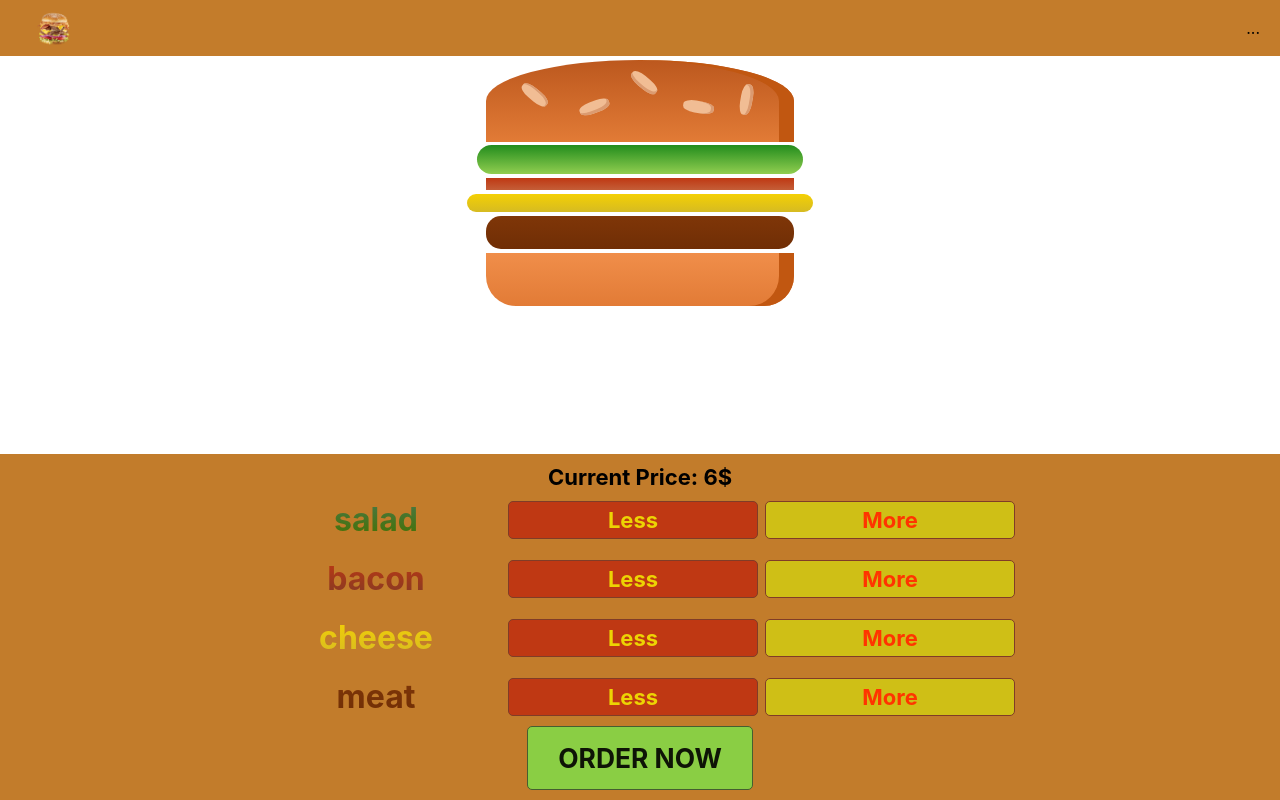
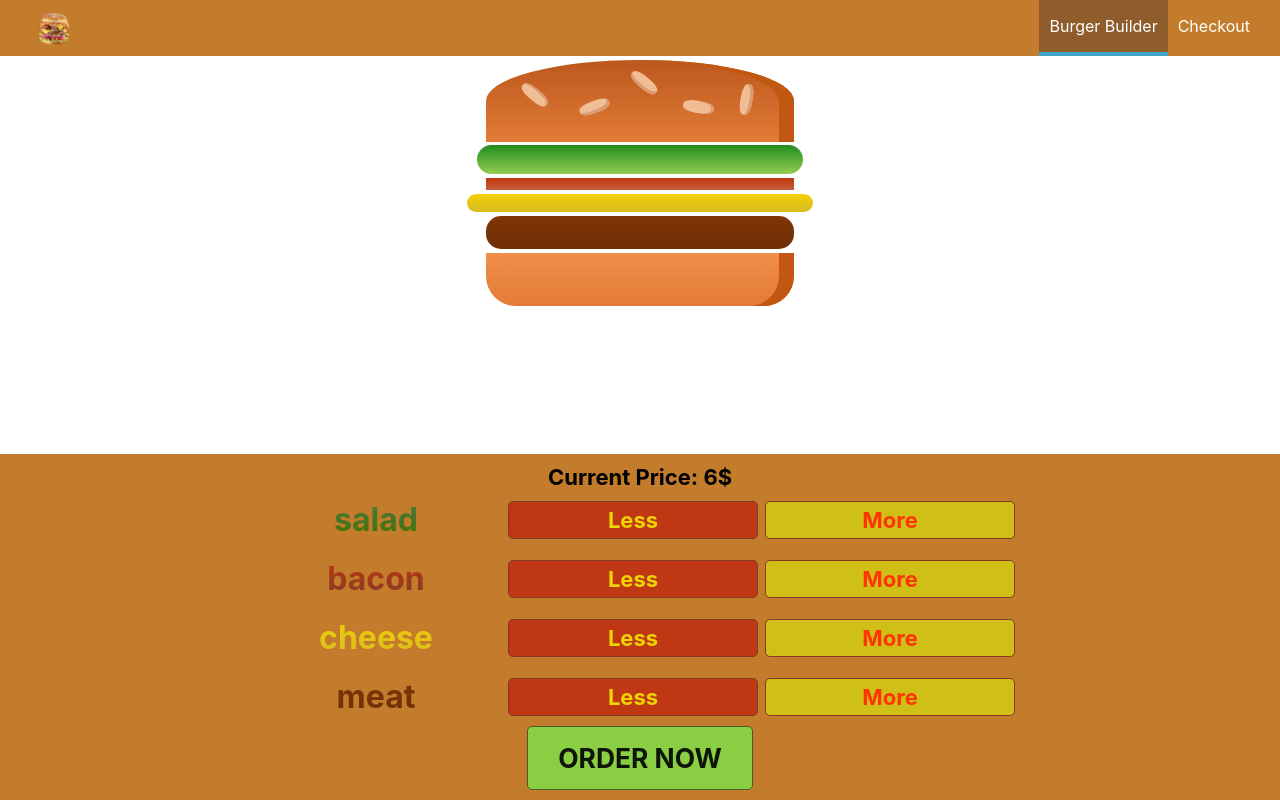
Before and after one commit to arifemir/burger-builder, a React (Create React App) app: page / in a window 1280 px wide. Built offline with nearby package versions, Linux system fonts and the light colour scheme.

Commit message:
implementing NavigationItems;

```diff
--- /dev/null
+++ b/src/components/Navigation/NavigationItems/NavigationItem/NavigationItem.js
@@ -0,0 +1,13 @@
+import React from 'react';
+import styles from './NavigationItem.module.css'
+const NavigationItem = (props) => {
+  return (
+    <li className={styles.NavigationItem}>
+      <a href={props.link} className={props.active ? styles.active : null}>
+        {props.children}
+      </a>
+    </li>
+  );
+};
+
+export default NavigationItem;
--- /dev/null
+++ b/src/components/Navigation/NavigationItems/NavigationItem/NavigationItem.module.css
@@ -0,0 +1,24 @@
+.NavigationItem {
+    margin:0;
+    box-sizing: border-box;
+    display:flex;
+    height: 100%;
+    align-items: center;
+}
+
+.NavigationItem a {
+    color: white;
+    text-decoration: none;
+    height: 100%;
+    padding:16px 10px;
+    border-bottom: 4px solid transparent;
+    display:block;
+}
+
+.NavigationItem a:hover,
+.NavigationItem a:active,
+.NavigationItem a.active{
+    background-color:#8f5c2c;
+    border-bottom:4px solid #40a4c8;
+    color:white;
+}
--- /dev/null
+++ b/src/components/Navigation/NavigationItems/NavigationItems.js
@@ -0,0 +1,13 @@
+import React from 'react';
+import NavigationItem from "./NavigationItem/NavigationItem";
+import styles from "./NavigationItems.module.css";
+const NavigationItems = () => {
+  return (
+    <ul className={styles.NavigationItems}>
+      <NavigationItem link='/' active={true}>Burger Builder</NavigationItem>
+      <NavigationItem link='/'>Checkout</NavigationItem>
+    </ul>
+  );
+};
+
+export default NavigationItems;
--- /dev/null
+++ b/src/components/Navigation/NavigationItems/NavigationItems.module.css
@@ -0,0 +1,8 @@
+.NavigationItems {
+    margin:0;
+    padding:0;
+    list-style:none;
+    display:flex;
+    align-items: center;
+    height:100%;
+}
--- a/src/components/Navigation/Toolbar/Toolbar.js
+++ b/src/components/Navigation/Toolbar/Toolbar.js
@@ -2,13 +2,14 @@
 
 import styles from './Toolbar.module.css'
 import Logo from "../../Logo/Logo";
+import NavigationItems from "../NavigationItems/NavigationItems";
 
 const Toolbar = (props) => (
   <header className={styles.Toolbar}>
     <Logo/>
     <div>
       <nav>
-        ...
+        <NavigationItems/>
       </nav>
 
     </div>
--- a/src/containers/BurgerBuilder/BurgerBuilder.js
+++ b/src/containers/BurgerBuilder/BurgerBuilder.js
@@ -62,8 +62,6 @@
     }
   }
 
-
-
   render()
   {
 
```
